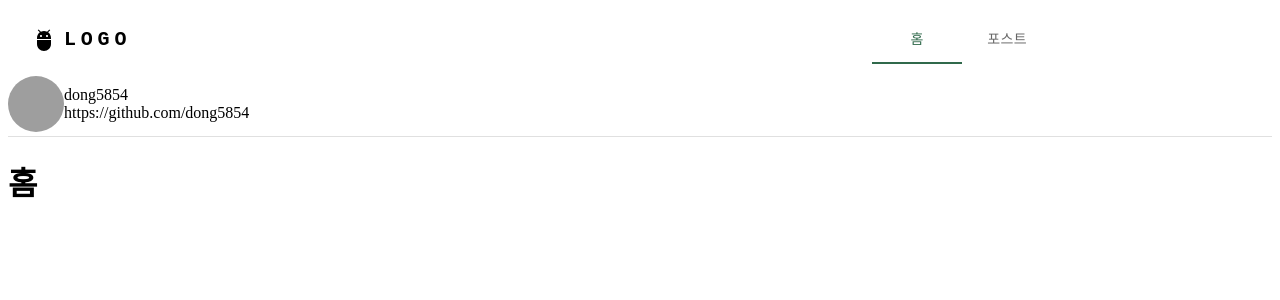
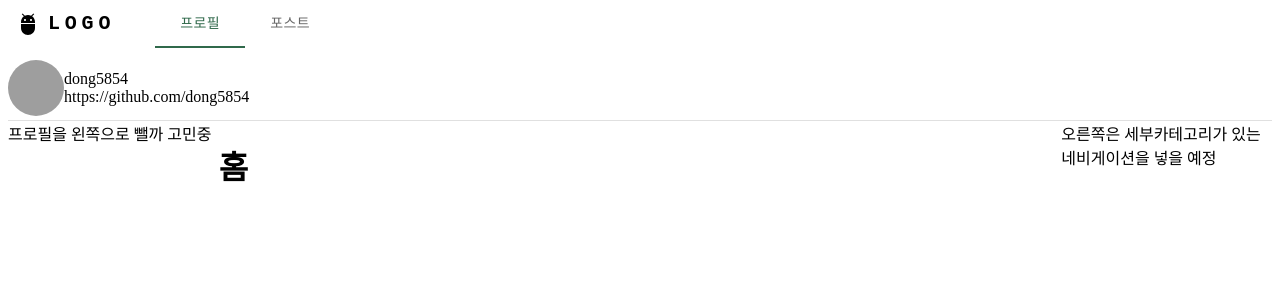
Before and after one commit to dong5854/dong5854.github.io, a React (Create React App) app: page / in a window 1280 px wide. Shown: the top 300 px of the page. Built offline with nearby package versions, Linux system fonts and the light colour scheme; grey boxes are pictures that could not be loaded.

Commit message:
feat: 그리드 잡음

```diff
--- a/src/App.js
+++ b/src/App.js
@@ -8,17 +8,28 @@ import { ThemeProvider } from "@mui/material";
 import myTheme from "themes/myTheme";
 import Profile from "components/Profile";
 import NavigationBar from "components/NavigationBar";
+import { Grid } from "@mui/material";
 
 function App() {
 	return (
 		<ThemeProvider theme={myTheme}>
 			<NavigationBar />
 			<Profile/>
-			<Router>
-				<Routes>
-					<Route path="/" element={<Home/>}/>
-				</Routes>
-			</Router>
+			<Grid container>
+				<Grid item xs={2} md={2} lg={2}>
+					<div>프로필을 왼쪽으로 뺄까 고민중</div>
+				</Grid>
+					<Grid item xs={8} md={8} lg={8}>
+						<Router>
+							<Routes>
+								<Route path="/" element={<Home/>}/>
+							</Routes>
+						</Router>
+					</Grid>
+				<Grid item xs={2} md={2} lg={2}>
+					<div>오른쪽은 세부카테고리가 있는 네비게이션을 넣을 예정</div>
+				</Grid>
+			</Grid>
 		</ThemeProvider>
 	);
 }
--- a/src/components/Logo.js
+++ b/src/components/Logo.js
@@ -8,7 +8,7 @@ function Logo() {
   return (
     <Container maxWidth="xl">
       <Toolbar disableGutters>
-              <AdbIcon sx={{ display: { xs: 'none', md: 'flex' }, mr: 1 }} />
+              <AdbIcon sx={{ display: { xs: 'flex', md: 'flex' }, mr: 1 }} />
           <Typography
             variant="h6"
             noWrap
@@ -16,7 +16,7 @@ function Logo() {
             href="/"
             sx={{
               mr: 2,
-              display: { xs: 'none', md: 'flex' },
+              display: { xs: 'flex', md: 'flex' },
               fontFamily: 'monospace',
               fontWeight: 700,
               letterSpacing: '.3rem',
--- a/src/components/NavigationBar.js
+++ b/src/components/NavigationBar.js
@@ -2,13 +2,16 @@ import * as React from 'react';
 import { Toolbar } from "@mui/material";
 import Logo from "components/Logo";
 import NavigationTabs from "components/NavigationTabs";
+import { Grid } from "@mui/material";
 
 function NavigationBar() {
   return (
-    <Toolbar disableGutters>
-					<Logo/>
-					<NavigationTabs/>
-    </Toolbar>
+    <Grid container spacing={2}>
+        <Toolbar disableGutters>
+              <Logo xs={3}/>
+              <NavigationTabs xs={9}/>
+        </Toolbar>
+      </Grid>
   );
 }
 
--- a/src/components/NavigationTabs.js
+++ b/src/components/NavigationTabs.js
@@ -13,7 +13,7 @@ function NavigationTabs() {
   return (
     <Box sx={{ width: '100%', bgcolor: 'background.paper' }}>
       <Tabs value={value} onChange={handleChange} centered>
-        <Tab label="홈" />
+        <Tab label="프로필" />
         <Tab label="포스트" />
       </Tabs>
     </Box>
```
Also changed, not shown: src/routes/Profile.js (added, +8 -0 lines).
